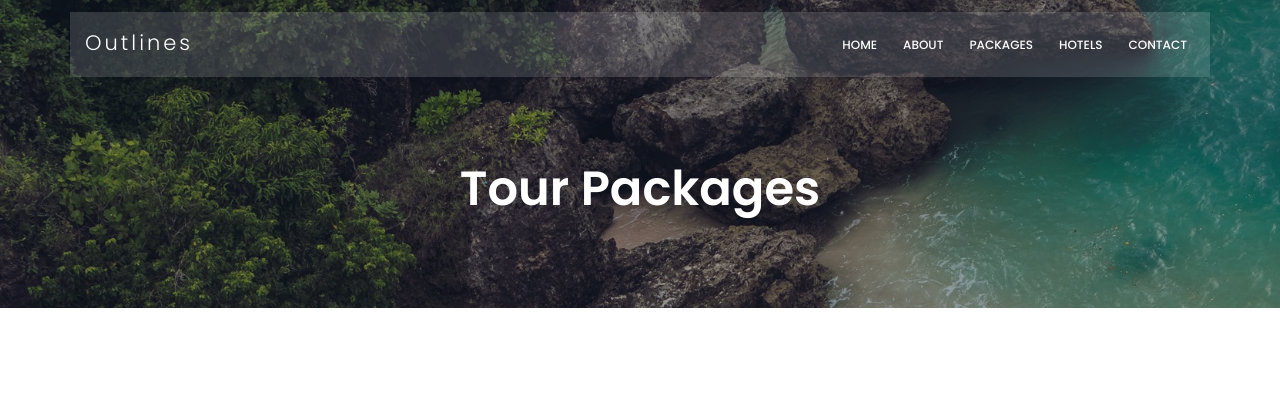
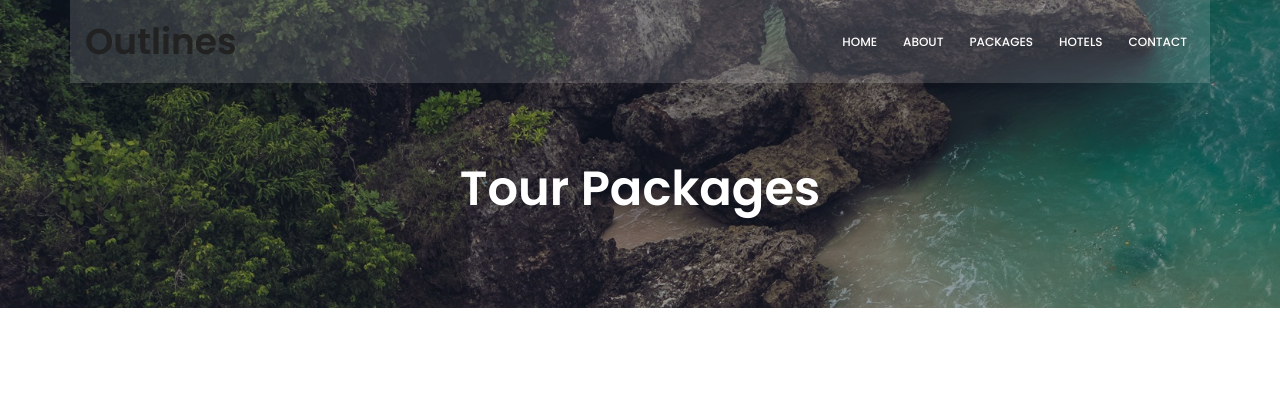
Before and after one commit to manvishah27/Tourist-System, a PHP site: page /travel/packages.php in a window 1280 px wide. Shown: the top 420 px of the page. Run offline with PHP 8.4, Linux system fonts and the light colour scheme; data that the repository does not hold is empty; some libraries are stand-ins or nearby versions.

Commit message:
Update header.php

```diff
--- a/header.php
+++ b/header.php
@@ -20,49 +20,19 @@
 		</head>
 	<body>
 <header id="header">
-				<div class="header-top">
-					<!--<div class="container">
-			  		<div class="row align-items-center">
-			  			<div class="col-lg-6 col-sm-6 col-6 header-top-right">
-							<div class="header-social">
-								<a href="#"><i class="fa fa-facebook"></i></a>
-								<a href="#"><i class="fa fa-twitter"></i></a>
-								<a href="#"><i class="fa fa-youtube"></i></a>
-								<a href="#"><i class="fa fa-linkedin"></i></a>
-							</div>
-			  			</div>
-			  		</div>
-					</div>-->
-				</div>
+
 				<div class="container main-menu">
 					<div class="row align-items-center justify-content-between d-flex">
 				      <div id="logo">
-				        <a href="index.html" style="letter-spacing: 3px; color: white; font-size: 1.5em;">Outlines</a>
+					      <h1 style color: white;">Outlines</h1>
 				      </div>
 				      <nav id="nav-menu-container">
 				        <ul class="nav-menu">
-				          <li><a href="index.html">Home</a></li>
+				          <li><a href="index.php">Home</a></li>
 				          <li><a href="about.html">About</a></li>
-				          <li><a href="packages.html">Packages</a></li>
+				          <li><a href="packages.php">Packages</a></li>
 				          <li><a href="hotels.html">Hotels</a></li>
-				          <!--<li><a href="insurance.html">Insurence</a></li>
-				          <li class="menu-has-children"><a href="">Blog</a>
-				            <ul>
-				              <li><a href="blog-home.html">Blog Home</a></li>
-				              <li><a href="blog-single.html">Blog Single</a></li>
-				            </ul>
-				          </li>
-				          <li class="menu-has-children"><a href="">Pages</a>
-				            <ul>
-				            	  <li><a href="elements.html">Elements</a></li>
-						          <li class="menu-has-children"><a href="">Level 2 </a>
-						            <ul>
-						              <li><a href="#">Item One</a></li>
-						              <li><a href="#">Item Two</a></li>
-						            </ul>
-						          </li>
-				            </ul>
-				          </li>	-->
+
 				          <li><a href="contact.html">Contact</a></li>
 				        </ul>
 				      </nav><!-- #nav-menu-container -->
```
